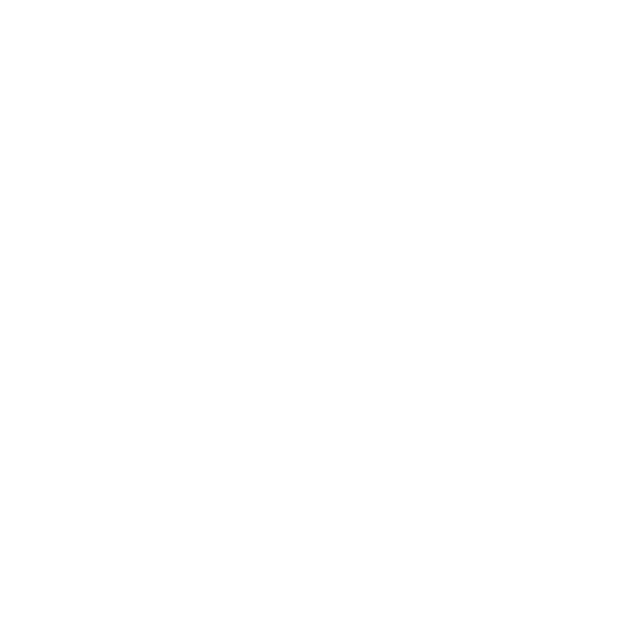
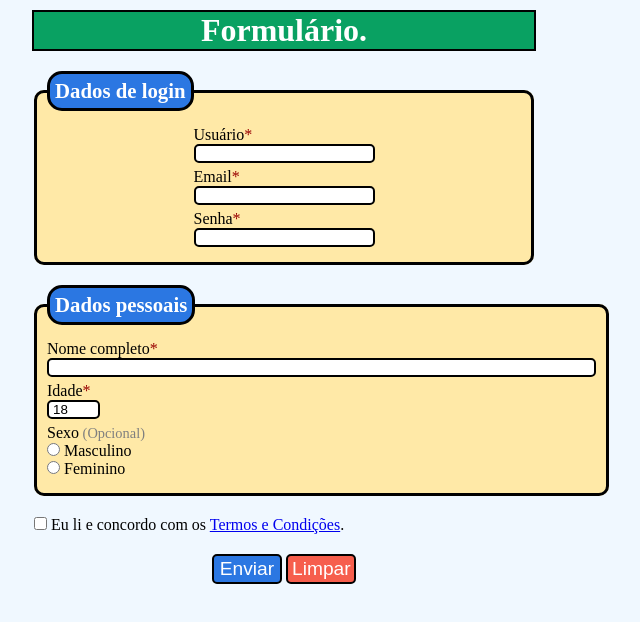
Before and after one commit to renankolomar/html-css-, a plain HTML site: page desafios/d015/index.html in a window 1280 px wide. Shown: the whole page, without its empty margins (356-996 px from the left). Drawn offline with Linux system fonts and the light colour scheme.

Commit message:
desafio forms

```diff
--- a/desafios/d015/index.html
+++ b/desafios/d015/index.html
@@ -3,8 +3,59 @@
 <head>
     <meta charset="UTF-8">
     <meta name="viewport" content="width=device-width, initial-scale=1.0">
-    <title>Document</title>
+    <title>Desafio dos formulários</title>
+    <link rel="stylesheet" href="style.css">
 </head>
 <body>
+    <h1>Formulário.</h1>
+    <form action="formulario.php" autocomplete="on" method="post">
+
+        <fieldset>
+            <legend class="leglogin">Dados de login</legend>
+            <div class="login">
+                <div class="form-input">
+                    <label for="iuser" class="required">Usuário</label> <br>
+                    <input type="text" name="user" id="iuser" minlength="8" maxlength="20" required class="loginbox">
+                </div>
+                <div class="form-input">
+                    <label for="iemail" class="required">Email</label> <br>
+                    <input type="email" name="email" id="iemail" minlength="8" maxlength="30" required autocapitalize="off" class="loginbox">
+                </div>
+                <div class="form-input">
+                    <label for="isenha" class="required">Senha</label> <br>
+                    <input type="password" name="senha" id="isenha" required min="8" max="50" class="loginbox">
+                </div>
+            </div>
+        </fieldset>
+
+        <fieldset>
+            <legend>Dados pessoais</legend>
+            <div class="form-input">
+                <label for="inome" class="required">Nome completo</label> <br>
+                <input type="text" name="nome" id="inome" autocapitalize="words" required minlength="5" maxlength="50" size="66">
+            </div>
+            <div class="form-input">
+                <label for="iidade" class="required">Idade</label> <br>
+                <input type="number" name="idade" id="iidade" min="0" max="130" value="18" class="boxidade">
+            </div>
+            <div class="form-input">
+                <p class="optional">Sexo</p>
+                <input type="radio" name="sexo" id="isexmasc">
+                <label for="isexmasc">Masculino</label> <br>
+                <input type="radio" name="sexo" id="isexfem">
+                <label for="isexfem">Feminino</label>
+            </div>
+        </fieldset>
+
+        <div>
+            <input type="checkbox" name="checkbox" id="icheckbox" required>
+            <label for="icheckbox">Eu li e concordo com os <a href="#">Termos e Condições</a>.</label>
+        </div>
+
+        <div class="form-button">
+            <input type="submit" value="Enviar" class="buttom" id="enviar">
+            <input type="reset" value="Limpar" class="buttom" id="limpar">
+        </div>
+    </form>
 </body>
 </html>
--- /dev/null
+++ b/desafios/d015/style.css
@@ -0,0 +1,101 @@
+@charset "UTF-8";
+
+* {
+    margin: 0px;
+    padding: 0px;
+}
+
+body {
+    padding: 10px;
+    background-color: aliceblue;
+}
+
+h1 {
+    text-align: center;
+    background-color: rgb(9, 161, 98);
+    color: white;
+    max-width: 500px;
+    margin: auto;
+    margin-bottom: 20px;
+    border: 2px solid black;
+}
+
+form {
+    margin: auto;
+    max-width: 500px;
+}
+
+fieldset {
+    margin-bottom: 20px ;
+    padding: 10px;
+    border-radius: 10px;
+    border: 3px solid black;
+    background-color: rgb(255, 233, 167);
+}
+
+legend {
+    font-weight: bold;
+    font-size: 1.3em;
+    background-color: rgb(43, 119, 226);
+    color: white;
+    padding: 5px;
+    border: 3px solid rgb(0, 0, 0);
+    border-radius: 15px;
+}
+
+div.login {
+    width: max-content;
+    margin: auto;
+}
+
+
+div.form-input {
+    margin: 5px 0px;
+}
+
+input {
+    border: 2px solid black;
+    border-radius: 5px;
+}
+
+input.boxidade {
+    width: 45px;
+    padding-left: 4px;
+}
+
+legend.optional {
+    margin-bottom: 5px;
+}
+
+.required::after {
+    content: "*";
+    color: rgb(153, 1, 1);
+}
+
+.optional::after {
+    content: " (Opcional)";
+    color: rgb(127, 127, 127);
+    font-size: 0.9em;
+}
+
+div.form-button {
+    text-align: center;
+    margin: 20px;
+}
+
+input.buttom {
+    width: 70px;
+    height: 30px;
+    font-size: 1.2em;
+    padding: 2px 4px;
+    text-align: center;
+    color: white;
+}
+
+input#enviar {
+    background-color: rgb(43, 119, 226);
+}
+
+input#limpar {
+    background-color: rgb(246, 94, 77);
+}
```
Also changed, not shown: exercicios/ex025/form006.html (+29 -0 lines), 1 other file.
